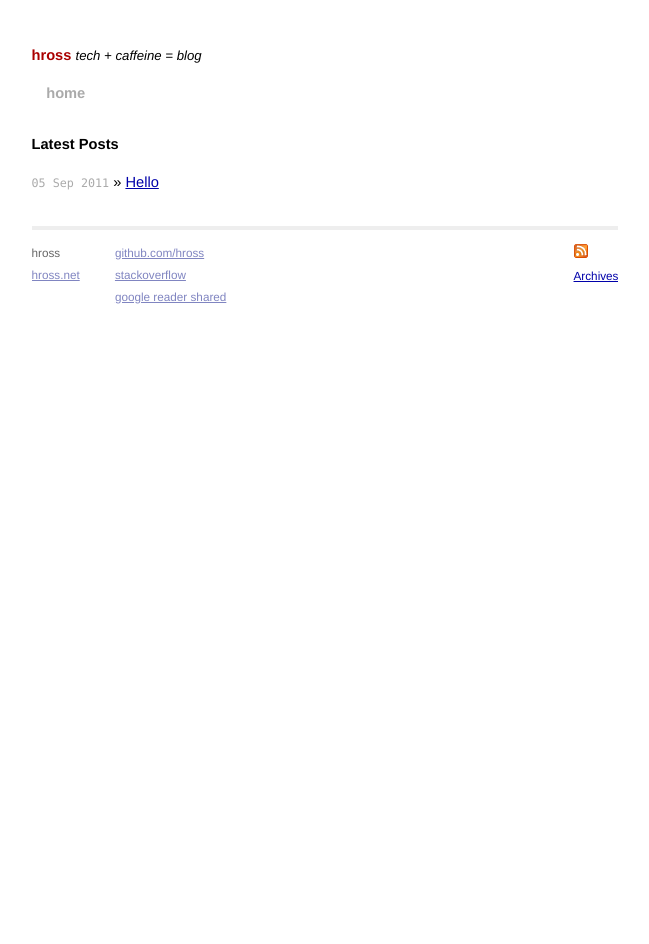
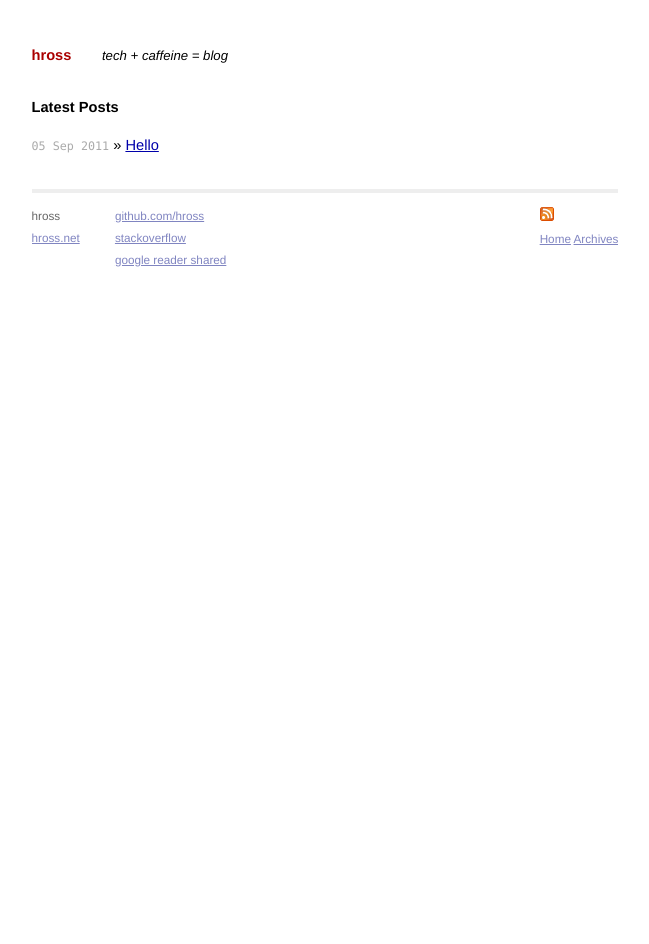
Before and after one commit to hross/hross.github.com, a Jekyll site: the page built from index.html, in a window 1280 px wide. Shown: the whole page, without its empty margins (315-964 px from the left). Built offline with Jekyll 4.4.1, drawn with Linux system fonts in a browser that asks for light colours; Markdown is read by kramdown in place of the engine named in the settings.

Commit message:
updated title styles

```diff
--- a/_layouts/default.html
+++ b/_layouts/default.html
@@ -13,8 +13,7 @@
 
 <div class="site">
   <div class="title">
-    <p><a href="/">hross</a> <span>tech + caffeine = blog</span></p>
-    <a class="extra" href="/">home</a>
+    <a href="/">hross</a> <span>tech + caffeine = blog</span>
   </div>
 
   {{ content }}
--- a/css/screen.css
+++ b/css/screen.css
@@ -97,6 +97,8 @@
   	font-weight: normal;
   	font-style: italic;
   	font-size: 90%;
+  	margin-left: 2em;
+  	margin-top: 2em;
   }
 
   .site .title a {
@@ -143,6 +145,10 @@
       margin-top: 1.1em;
       float: right;
     }
+
+       .site .footer .rss a {
+          color: #8085C1;
+        }
 
     .site .footer .rss img {
         border: 0;
```
Also changed, not shown: other parts of _layouts/default.html (+1 -0 lines).
